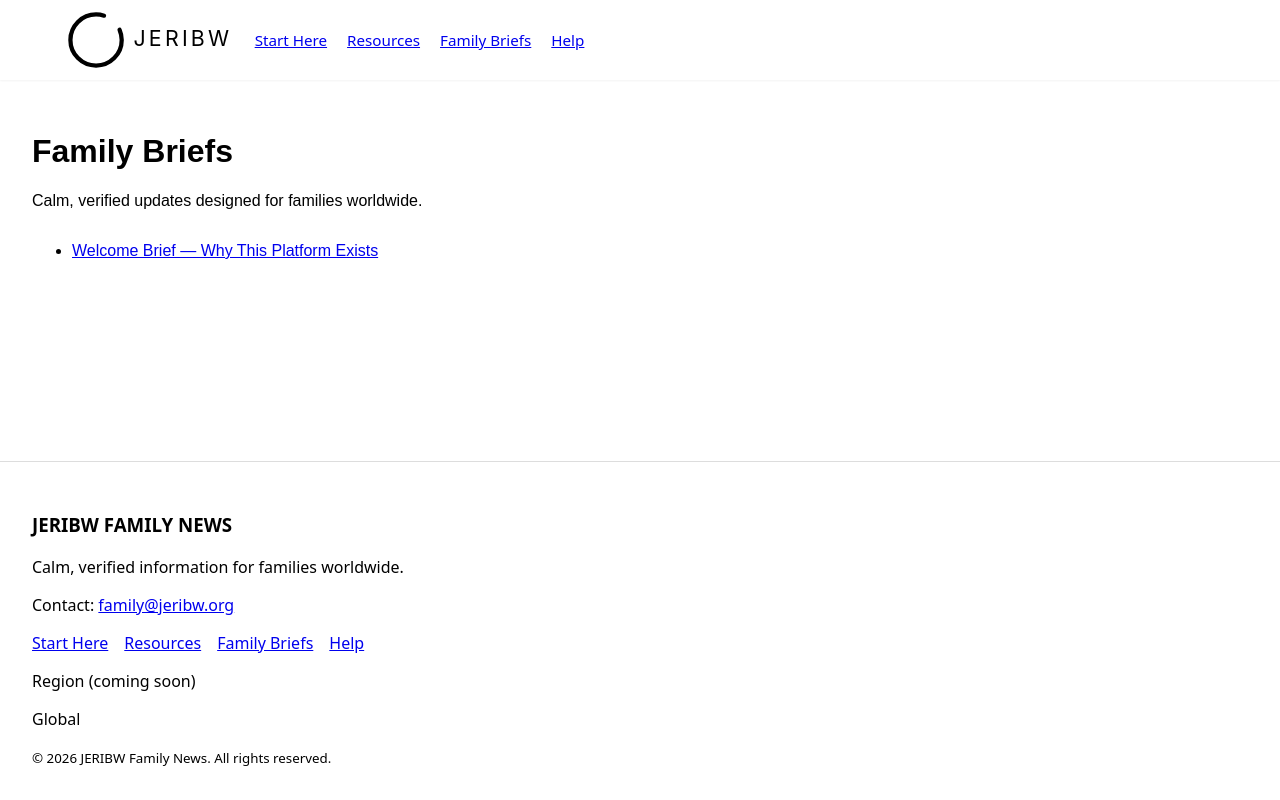
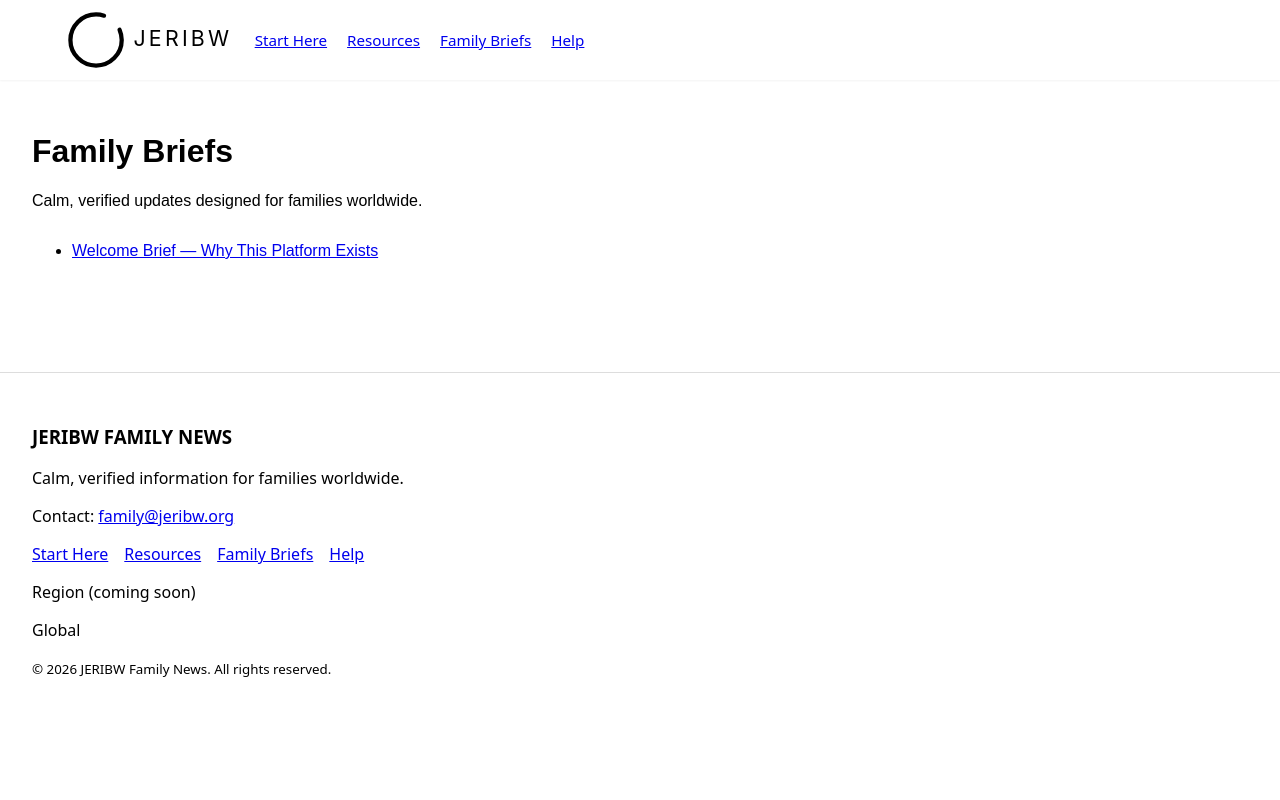
Before and after one commit to Jeribw-Foundation/jeribw, a Next.js app: page /briefs in a window 1280 px wide. Built offline with nearby package versions, Linux system fonts and the light colour scheme.

Commit message:
Unify body and footer under single master container

```diff
--- a/app/layout.tsx
+++ b/app/layout.tsx
@@ -15,15 +15,19 @@ export default function RootLayout({
   return (
     <html lang="en">
       <body style={{ margin: 0, fontFamily: "system-ui, sans-serif" }}>
-        <div style={{ minHeight: "100vh", display: "flex", flexDirection: "column" }}>
+        <div style={{ minHeight: "100vh" }}>
+
+          {/* FULL WIDTH HEADER */}
           <Header />
 
-          {/* GLOBAL CONTENT CONTAINER */}
-          <main style={{ flex: 1 }}>
-            <div className="container">{children}</div>
-          </main>
+          {/* MASTER CONTAINER */}
+          <div className="container">
 
-          <Footer />
+            <main>{children}</main>
+
+            <Footer />
+
+          </div>
         </div>
       </body>
     </html>
```
